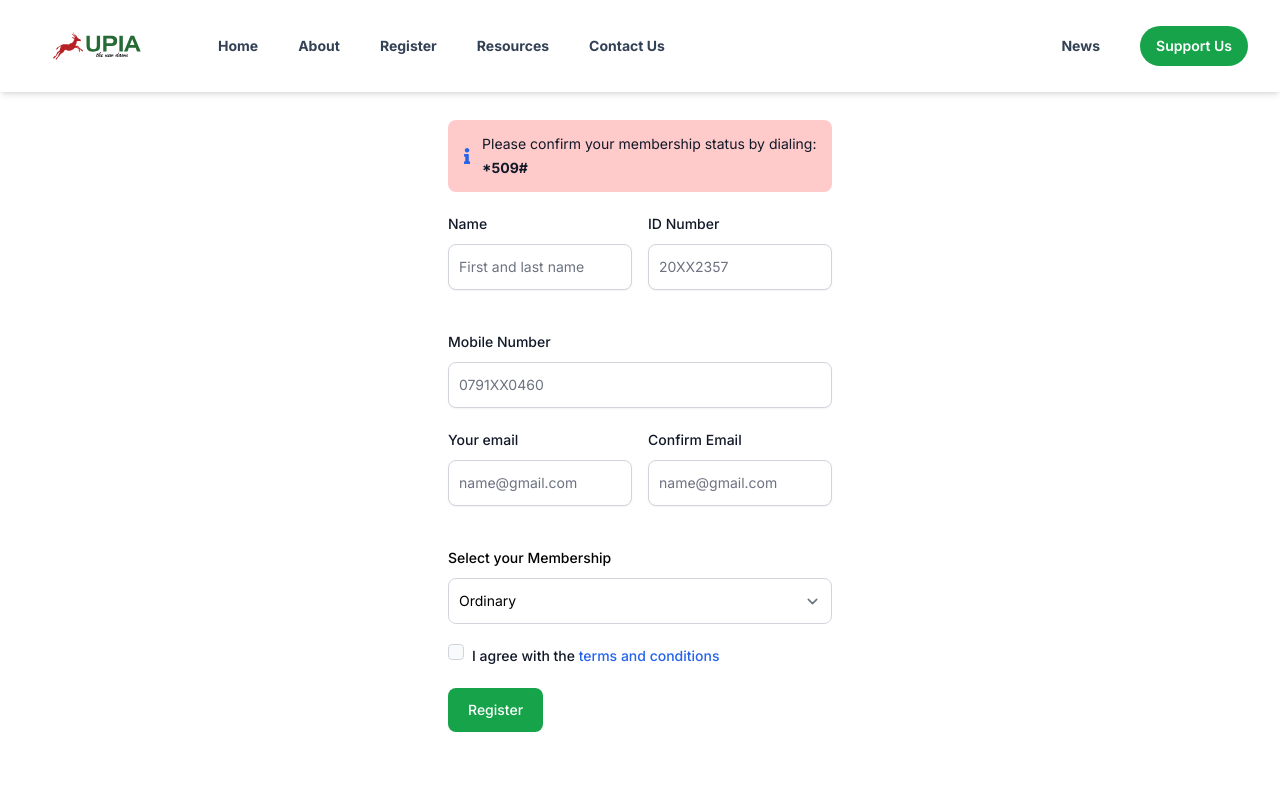
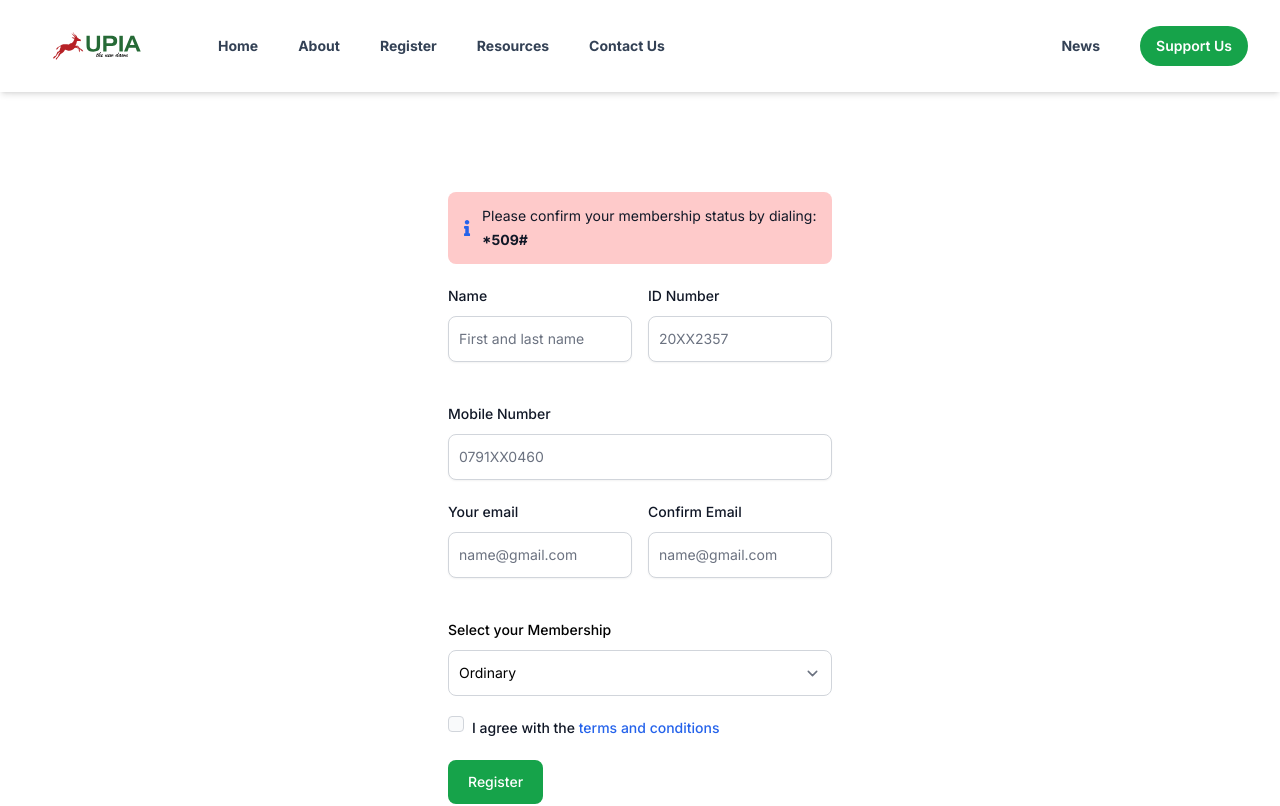
Before and after one commit to Ochieng23/upia_app, a Next.js app: page /register in a window 1280 px wide. Shown: the top 806 px of the page. Built offline with nearby package versions, Linux system fonts and the light colour scheme.

Commit message:
correct register margin

```diff
--- a/src/app/(ui)/register/page.jsx
+++ b/src/app/(ui)/register/page.jsx
@@ -37,7 +37,7 @@ const RegisterForm = () => {
   return (
     <>
       <Header />
-      <main className="mb-5 mt-10 flex  items-center justify-center">
+      <main className="mb-5 mt-28 sm:mt-30 flex  items-center justify-center">
         <form className="mx-auto max-w-sm min-h-screen sm:py-10 sm:min-h-screen  sm:mt-10" onSubmit={handleSubmit}>
           <div className="mb-5 flex items-center rounded-lg p-3 bg-red-200">
             <FaInfo className="mr-2 text-blue-600" />
```
